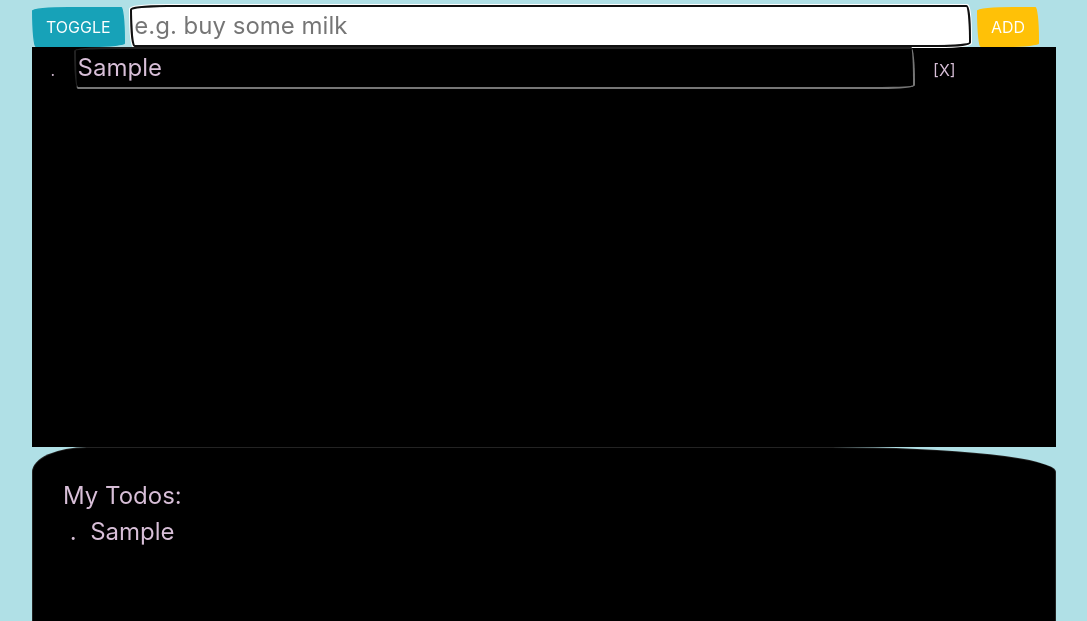
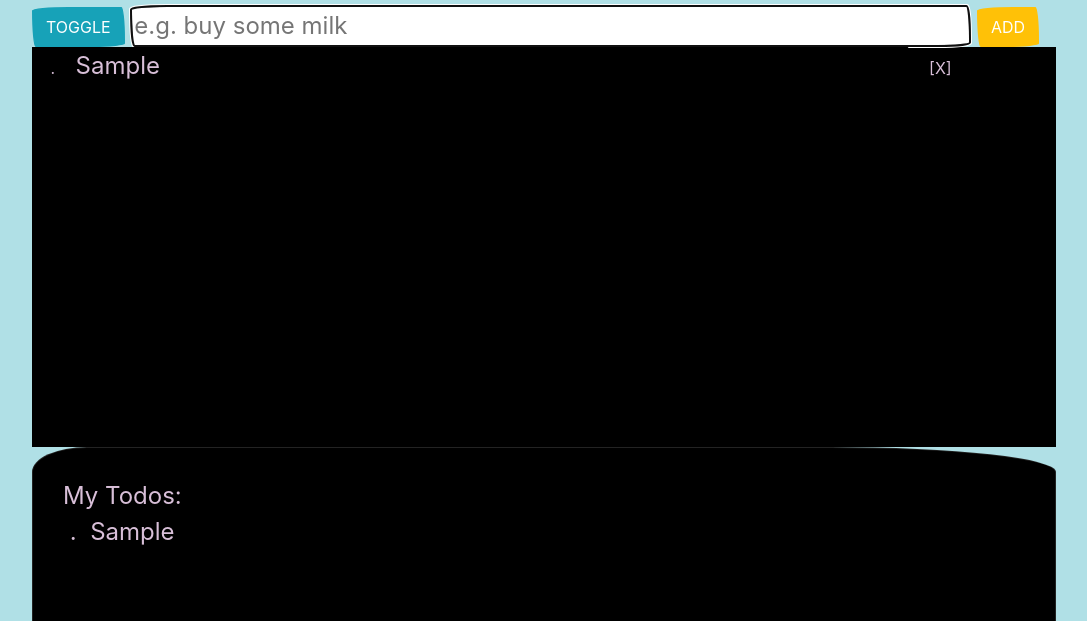
Before and after one commit to paulmboyce/todos, a website built with webpack: page index.html in a window 1280 px wide. Both pictures are taken after typing "Sample" into the empty fields and a click on the button "ADD". Shown: the part 179-800 px from the top of the page, without its empty margins (96-1183 px from the left). Built offline with nearby package versions, Linux system fonts and the light colour scheme; a web font is replaced by a local one.

Commit message:
WIP: Removed todo element border

```diff
--- a/index.html
+++ b/index.html
@@ -32,6 +32,9 @@
       input.complete {
         text-decoration: line-through;
       }
+      input.todo {
+        border:none;
+      }
 
 
     </style>
```
